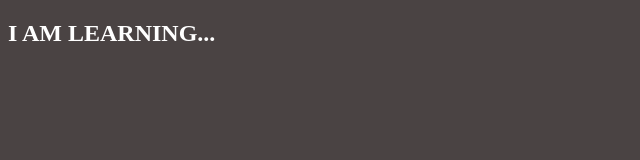
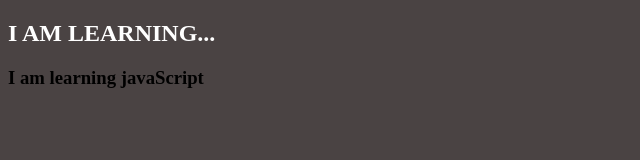
Before and after one commit to anshuman-0906/JavaScript, a plain HTML site: page index.html in a window 1280 px wide. Shown: the whole page, without its empty margins (0-640 px from the left). Drawn offline with Linux system fonts and the light colour scheme.

Commit message:
add heading

```diff
--- a/index.html
+++ b/index.html
@@ -8,6 +8,7 @@
 </head>
 <body>
     <h2 id="heading1">I AM LEARNING...</h2>
+    <h3 class="lrn">I am learning javaScript</h3>
     <script src="script.js"></script>
 </body>
 </html>
```
